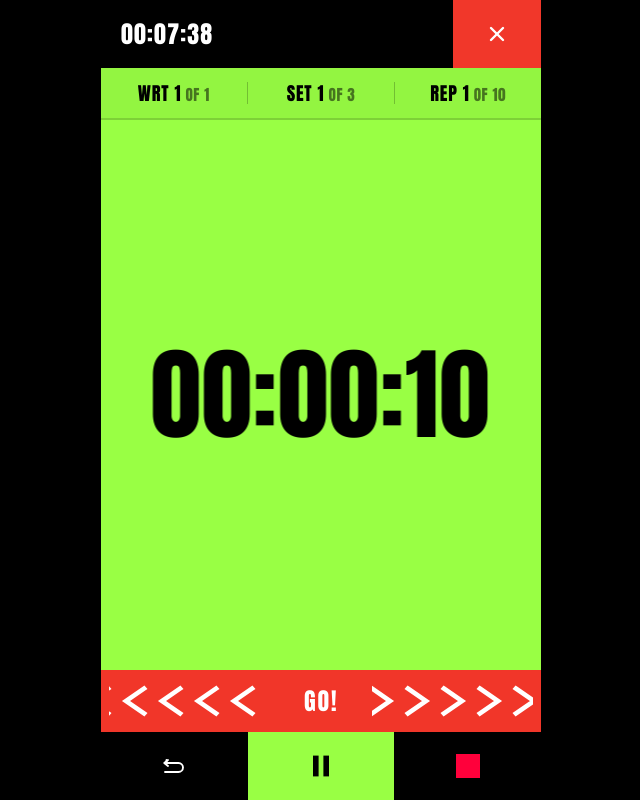
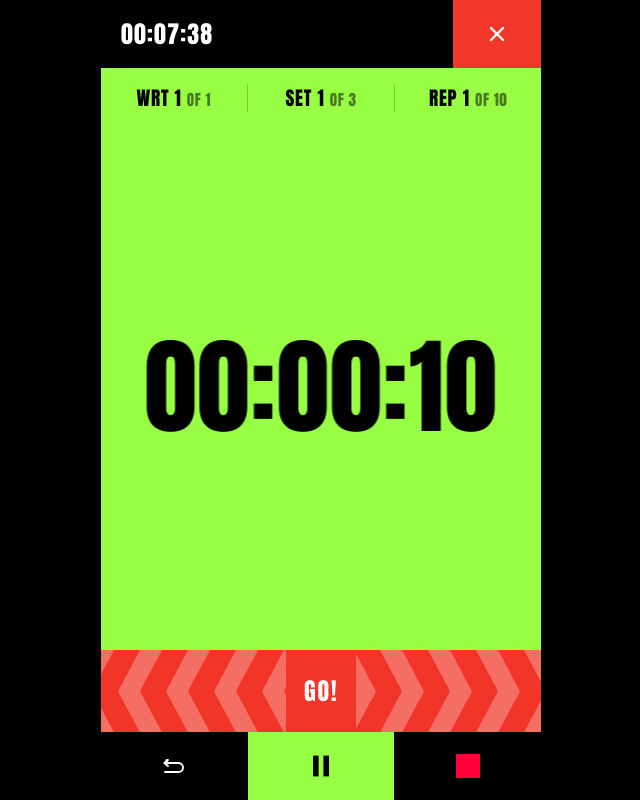
Before and after one commit to benjohnantony/Counter, a plain HTML site: page timer.html in a window 1280 px wide. Both pictures are taken after a click on the button 493 px from the left and 766 px from the top of the page. Shown: the whole page, without its empty margins (319-959 px from the left). Drawn offline with Linux system fonts and the light colour scheme.

Commit message:
Refine red command bar chevron runway to match exact Figma solid dimensions and interactions

```diff
--- a/timer.html
+++ b/timer.html
@@ -211,16 +211,18 @@
     /* ── Top Unified 3-Column Metrics Bar (Inside Neon Green Space) ── */
     .metrics-bar {
       width: 100%;
-      height: clamp(44px, 6.5vh, 54px);
-      min-height: 44px;
+      height: clamp(48px, 7vh, 60px);
+      min-height: 48px;
       display: flex;
       align-items: center;
       justify-content: space-between;
-      border-bottom: 2px solid rgba(0, 0, 0, 0.15);
-      background: rgba(0, 0, 0, 0.04);
+      border-bottom: none;
+      background: transparent;
       flex-shrink: 0;
       position: relative;
       z-index: 2;
+      padding: clamp(6px, 1.2vh, 12px) 0 clamp(4px, 0.8vh, 8px);
+      box-sizing: border-box;
     }
 
     .metric-col {
@@ -228,7 +230,7 @@
       display: flex;
       align-items: baseline;
       justify-content: center;
-      gap: 4px;
+      gap: 5px;
       padding: 0 4px;
       box-sizing: border-box;
       user-select: none;
@@ -236,15 +238,15 @@
 
     .metric-divider {
       width: 1.5px;
-      height: 22px;
-      background: rgba(0, 0, 0, 0.22);
+      height: 28px;
+      background: rgba(0, 0, 0, 0.20);
       flex-shrink: 0;
     }
 
     .metric-val {
       font-family: var(--font-heading);
       font-weight: 400;
-      font-size: clamp(15px, 2.3vh, 19px);
+      font-size: clamp(16px, 2.4vh, 20px);
       line-height: 1.2;
       letter-spacing: 0.8px;
       text-transform: uppercase;
@@ -284,7 +286,7 @@
     .stage-timer-digits {
       font-family: var(--font-heading);
       font-weight: 400;
-      font-size: clamp(54px, min(22vw, 13vh), 96px);
+      font-size: clamp(58px, min(24vw, 14vh), 100px);
       line-height: 1;
       letter-spacing: 1px;
       font-variant-numeric: tabular-nums;
@@ -298,17 +300,17 @@
       transform: scale(1.05);
     }
 
-    /* ── Red Command Banner / Action Runway Ticker ── */
+    /* ── Red Command Banner / Action Runway Ticker (Figma Node 84-151) ── */
     .command-banner {
       width: 100%;
-      height: clamp(52px, 7.8vh, 76px);
-      min-height: 52px;
-      background: var(--accent-red); /* #FF003B */
+      height: clamp(64px, 10.3vh, 84px);
+      min-height: 64px;
+      background: var(--accent-red); /* #FF003B / #F13629 */
       display: flex;
       align-items: center;
       justify-content: space-between;
       flex-shrink: 0;
-      padding: 0 8px;
+      padding: 0;
       box-sizing: border-box;
       position: relative;
       overflow: hidden;
@@ -322,8 +324,7 @@
       align-items: center;
       overflow: hidden;
       position: relative;
-      color: #FFFFFF;
-      transition: opacity 0.2s ease, transform 0.3s ease;
+      transition: opacity 0.2s ease;
     }
 
     .runway-side.left {
@@ -335,15 +336,33 @@
     }
 
     .runway-svg {
-      width: 216px;
-      height: 32px;
+      width: 576px;
+      height: 100%;
       flex-shrink: 0;
       display: block;
       will-change: transform;
+      fill: rgba(255, 255, 255, 0.28); /* Exact Figma chevron color: #F45E54 over #F13629 */
+      transition: fill 0.2s ease;
+    }
+
+    .runway-side.left .runway-svg {
+      margin-right: -48px;
+    }
+
+    .runway-side.right .runway-svg {
+      margin-left: -48px;
+    }
+
+    .arrow-inward {
+      display: none;
+    }
+
+    .arrow-outward {
+      display: block;
     }
 
     .command-center-wrap {
-      padding: 0 clamp(8px, 2vw, 16px);
+      padding: 0 clamp(10px, 2.5vw, 18px);
       flex-shrink: 0;
       display: flex;
       align-items: center;
@@ -378,39 +397,57 @@
     }
 
     /* ── Mode 1 & 2: OUTWARD (GO! & HOLD) ── */
+    .command-banner.mode-outward .arrow-outward {
+      display: block;
+    }
+
+    .command-banner.mode-outward .arrow-inward {
+      display: none;
+    }
+
     .command-banner.mode-outward .runway-side.left .runway-svg {
-      animation: streamLeft 0.8s linear infinite;
+      animation: streamOutwardLeft 0.8s linear infinite;
     }
 
     .command-banner.mode-outward .runway-side.right .runway-svg {
-      animation: streamRight 0.8s linear infinite;
-    }
-
-    @keyframes streamLeft {
+      animation: streamOutwardRight 0.8s linear infinite;
+    }
+
+    @keyframes streamOutwardLeft {
       0%   { transform: translateX(0); }
-      100% { transform: translateX(-36px); }
-    }
-
-    @keyframes streamRight {
+      100% { transform: translateX(-48px); }
+    }
+
+    @keyframes streamOutwardRight {
       0%   { transform: translateX(0); }
-      100% { transform: translateX(36px); }
+      100% { transform: translateX(48px); }
     }
 
     /* ── Mode 3: INWARD (REST & SET REST) ── */
-    .command-banner.mode-inward .runway-side.left {
-      transform: scaleX(-1);
-    }
-
-    .command-banner.mode-inward .runway-side.right {
-      transform: scaleX(-1);
+    .command-banner.mode-inward .arrow-outward {
+      display: none;
+    }
+
+    .command-banner.mode-inward .arrow-inward {
+      display: block;
     }
 
     .command-banner.mode-inward .runway-side.left .runway-svg {
-      animation: streamRight 0.9s linear infinite;
+      animation: streamInwardLeft 0.8s linear infinite;
     }
 
     .command-banner.mode-inward .runway-side.right .runway-svg {
-      animation: streamLeft 0.9s linear infinite;
+      animation: streamInwardRight 0.8s linear infinite;
+    }
+
+    @keyframes streamInwardLeft {
+      0%   { transform: translateX(0); }
+      100% { transform: translateX(48px); }
+    }
+
+    @keyframes streamInwardRight {
+      0%   { transform: translateX(0); }
+      100% { transform: translateX(-48px); }
     }
 
     /* ── Mode 4: PAUSED (Yellow Background + Frozen Motion) ── */
@@ -426,15 +463,10 @@
       letter-spacing: 2.5px;
     }
 
-    .command-banner.mode-paused .runway-side,
-    #card.paused .command-banner .runway-side {
-      color: #000000 !important;
-    }
-
     .command-banner.mode-paused .runway-svg,
     #card.paused .command-banner .runway-svg {
+      fill: rgba(0, 0, 0, 0.22) !important;
       animation-play-state: paused !important; /* Arrows frozen in place */
-      opacity: 0.65;
     }
 
     /* ── Mode 5: NO ARROWS (PREPARATION & COMPLETE) ── */
@@ -853,29 +885,21 @@
     </div>
   </div>
 
-  <!-- Red Command Action Bar -->
+  <!-- Red Command Action Bar (Figma Node 84-151: 375 × 84 px) -->
   <div class="command-banner mode-outward" id="command-banner" role="status" aria-live="polite">
     <div class="runway-side left" id="runway-left" aria-hidden="true">
-      <svg class="runway-svg" viewBox="0 0 216 36" preserveAspectRatio="none">
-        <path d="M18 4L0 18L18 32" stroke="currentColor" stroke-width="5" stroke-linecap="square" fill="none" />
-        <path d="M54 4L36 18L54 32" stroke="currentColor" stroke-width="5" stroke-linecap="square" fill="none" />
-        <path d="M90 4L72 18L90 32" stroke="currentColor" stroke-width="5" stroke-linecap="square" fill="none" />
-        <path d="M126 4L108 18L126 32" stroke="currentColor" stroke-width="5" stroke-linecap="square" fill="none" />
-        <path d="M162 4L144 18L162 32" stroke="currentColor" stroke-width="5" stroke-linecap="square" fill="none" />
-        <path d="M198 4L180 18L198 32" stroke="currentColor" stroke-width="5" stroke-linecap="square" fill="none" />
+      <svg class="runway-svg" viewBox="0 0 576 84" preserveAspectRatio="none">
+        <path class="arrow-outward" d="M -74 0 L -96 42 L -74 84 L -52 84 L -74 42 L -52 0 Z M -26 0 L -48 42 L -26 84 L -4 84 L -26 42 L -4 0 Z M 22 0 L 0 42 L 22 84 L 44 84 L 22 42 L 44 0 Z M 70 0 L 48 42 L 70 84 L 92 84 L 70 42 L 92 0 Z M 118 0 L 96 42 L 118 84 L 140 84 L 118 42 L 140 0 Z M 166 0 L 144 42 L 166 84 L 188 84 L 166 42 L 188 0 Z M 214 0 L 192 42 L 214 84 L 236 84 L 214 42 L 236 0 Z M 262 0 L 240 42 L 262 84 L 284 84 L 262 42 L 284 0 Z M 310 0 L 288 42 L 310 84 L 332 84 L 310 42 L 332 0 Z M 358 0 L 336 42 L 358 84 L 380 84 L 358 42 L 380 0 Z M 406 0 L 384 42 L 406 84 L 428 84 L 406 42 L 428 0 Z M 454 0 L 432 42 L 454 84 L 476 84 L 454 42 L 476 0 Z M 502 0 L 480 42 L 502 84 L 524 84 L 502 42 L 524 0 Z M 550 0 L 528 42 L 550 84 L 572 84 L 550 42 L 572 0 Z M 598 0 L 576 42 L 598 84 L 620 84 L 598 42 L 620 0 Z M 646 0 L 624 42 L 646 84 L 668 84 L 646 42 L 668 0 Z" />
+        <path class="arrow-inward" d="M -96 0 L -74 42 L -96 84 L -74 84 L -52 42 L -74 0 Z M -48 0 L -26 42 L -48 84 L -26 84 L -4 42 L -26 0 Z M 0 0 L 22 42 L 0 84 L 22 84 L 44 42 L 22 0 Z M 48 0 L 70 42 L 48 84 L 70 84 L 92 42 L 70 0 Z M 96 0 L 118 42 L 96 84 L 118 84 L 140 42 L 118 0 Z M 144 0 L 166 42 L 144 84 L 166 84 L 188 42 L 166 0 Z M 192 0 L 214 42 L 192 84 L 214 84 L 236 42 L 214 0 Z M 240 0 L 262 42 L 240 84 L 262 84 L 284 42 L 262 0 Z M 288 0 L 310 42 L 288 84 L 310 84 L 332 42 L 310 0 Z M 336 0 L 358 42 L 336 84 L 358 84 L 380 42 L 358 0 Z M 384 0 L 406 42 L 384 84 L 406 84 L 428 42 L 406 0 Z M 432 0 L 454 42 L 432 84 L 454 84 L 476 42 L 454 0 Z M 480 0 L 502 42 L 480 84 L 502 84 L 524 42 L 502 0 Z M 528 0 L 550 42 L 528 84 L 550 84 L 572 42 L 550 0 Z M 576 0 L 598 42 L 576 84 L 598 84 L 620 42 L 598 0 Z M 624 0 L 646 42 L 624 84 L 646 84 L 668 42 L 646 0 Z" />
       </svg>
     </div>
     <div class="command-center-wrap">
       <span class="command-badge animate-pop" id="command-badge">GO!</span>
     </div>
     <div class="runway-side right" id="runway-right" aria-hidden="true">
-      <svg class="runway-svg" viewBox="0 0 216 36" preserveAspectRatio="none">
-        <path d="M0 4L18 18L0 32" stroke="currentColor" stroke-width="5" stroke-linecap="square" fill="none" />
-        <path d="M36 4L54 18L36 32" stroke="currentColor" stroke-width="5" stroke-linecap="square" fill="none" />
-        <path d="M72 4L90 18L72 32" stroke="currentColor" stroke-width="5" stroke-linecap="square" fill="none" />
-        <path d="M108 4L126 18L108 32" stroke="currentColor" stroke-width="5" stroke-linecap="square" fill="none" />
-        <path d="M144 4L162 18L144 32" stroke="currentColor" stroke-width="5" stroke-linecap="square" fill="none" />
-        <path d="M180 4L198 18L180 32" stroke="currentColor" stroke-width="5" stroke-linecap="square" fill="none" />
+      <svg class="runway-svg" viewBox="0 0 576 84" preserveAspectRatio="none">
+        <path class="arrow-outward" d="M -96 0 L -74 42 L -96 84 L -74 84 L -52 42 L -74 0 Z M -48 0 L -26 42 L -48 84 L -26 84 L -4 42 L -26 0 Z M 0 0 L 22 42 L 0 84 L 22 84 L 44 42 L 22 0 Z M 48 0 L 70 42 L 48 84 L 70 84 L 92 42 L 70 0 Z M 96 0 L 118 42 L 96 84 L 118 84 L 140 42 L 118 0 Z M 144 0 L 166 42 L 144 84 L 166 84 L 188 42 L 166 0 Z M 192 0 L 214 42 L 192 84 L 214 84 L 236 42 L 214 0 Z M 240 0 L 262 42 L 240 84 L 262 84 L 284 42 L 262 0 Z M 288 0 L 310 42 L 288 84 L 310 84 L 332 42 L 310 0 Z M 336 0 L 358 42 L 336 84 L 358 84 L 380 42 L 358 0 Z M 384 0 L 406 42 L 384 84 L 406 84 L 428 42 L 406 0 Z M 432 0 L 454 42 L 432 84 L 454 84 L 476 42 L 454 0 Z M 480 0 L 502 42 L 480 84 L 502 84 L 524 42 L 502 0 Z M 528 0 L 550 42 L 528 84 L 550 84 L 572 42 L 550 0 Z M 576 0 L 598 42 L 576 84 L 598 84 L 620 42 L 598 0 Z M 624 0 L 646 42 L 624 84 L 646 84 L 668 42 L 646 0 Z" />
+        <path class="arrow-inward" d="M -74 0 L -96 42 L -74 84 L -52 84 L -74 42 L -52 0 Z M -26 0 L -48 42 L -26 84 L -4 84 L -26 42 L -4 0 Z M 22 0 L 0 42 L 22 84 L 44 84 L 22 42 L 44 0 Z M 70 0 L 48 42 L 70 84 L 92 84 L 70 42 L 92 0 Z M 118 0 L 96 42 L 118 84 L 140 84 L 118 42 L 140 0 Z M 166 0 L 144 42 L 166 84 L 188 84 L 166 42 L 188 0 Z M 214 0 L 192 42 L 214 84 L 236 84 L 214 42 L 236 0 Z M 262 0 L 240 42 L 262 84 L 284 84 L 262 42 L 284 0 Z M 310 0 L 288 42 L 310 84 L 332 84 L 310 42 L 332 0 Z M 358 0 L 336 42 L 358 84 L 380 84 L 358 42 L 380 0 Z M 406 0 L 384 42 L 406 84 L 428 84 L 406 42 L 428 0 Z M 454 0 L 432 42 L 454 84 L 476 84 L 454 42 L 476 0 Z M 502 0 L 480 42 L 502 84 L 524 84 L 502 42 L 524 0 Z M 550 0 L 528 42 L 550 84 L 572 84 L 550 42 L 572 0 Z M 598 0 L 576 42 L 598 84 L 620 84 L 598 42 L 620 0 Z M 646 0 L 624 42 L 646 84 L 668 84 L 646 42 L 668 0 Z" />
       </svg>
     </div>
   </div>
```
